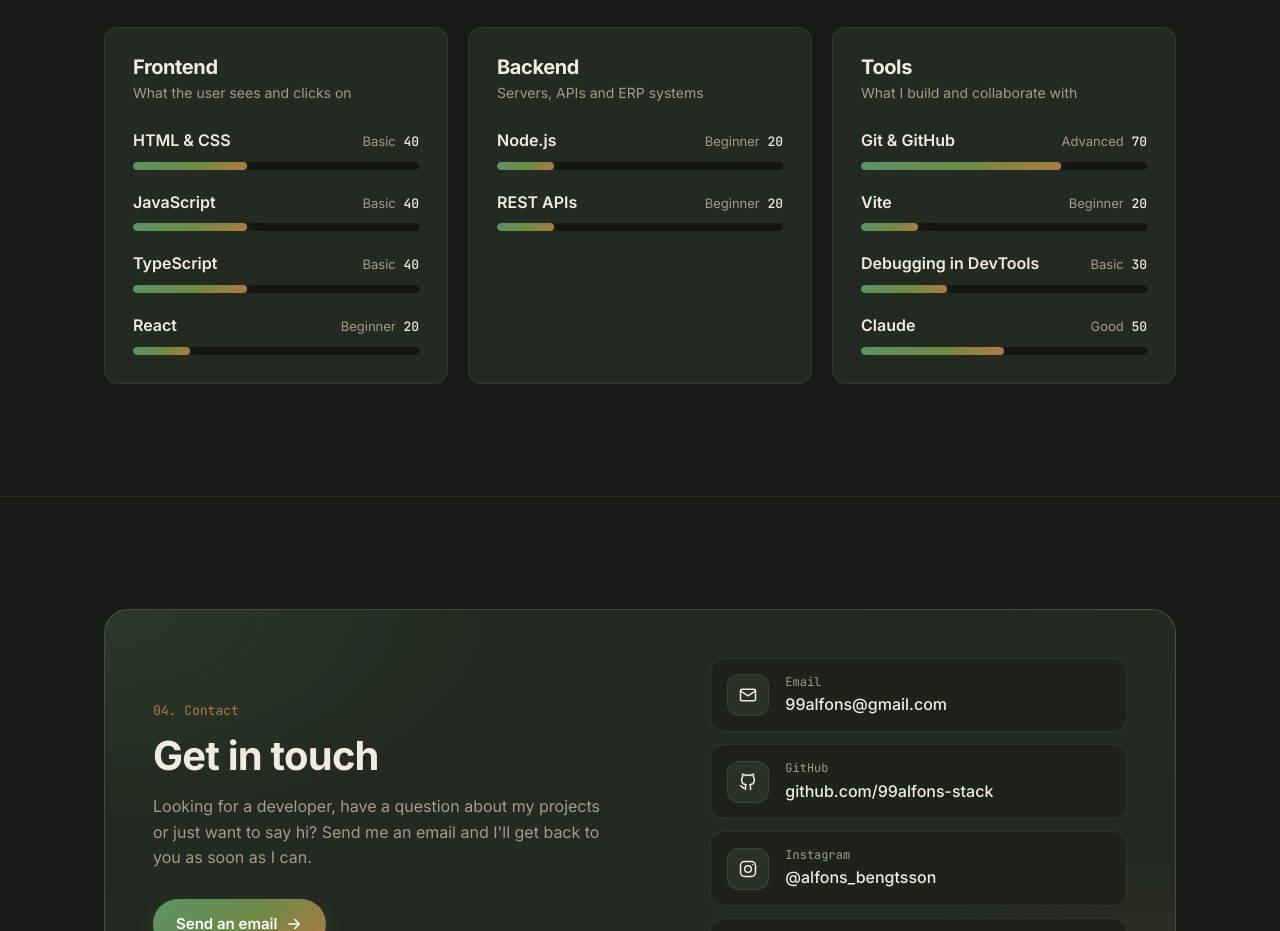
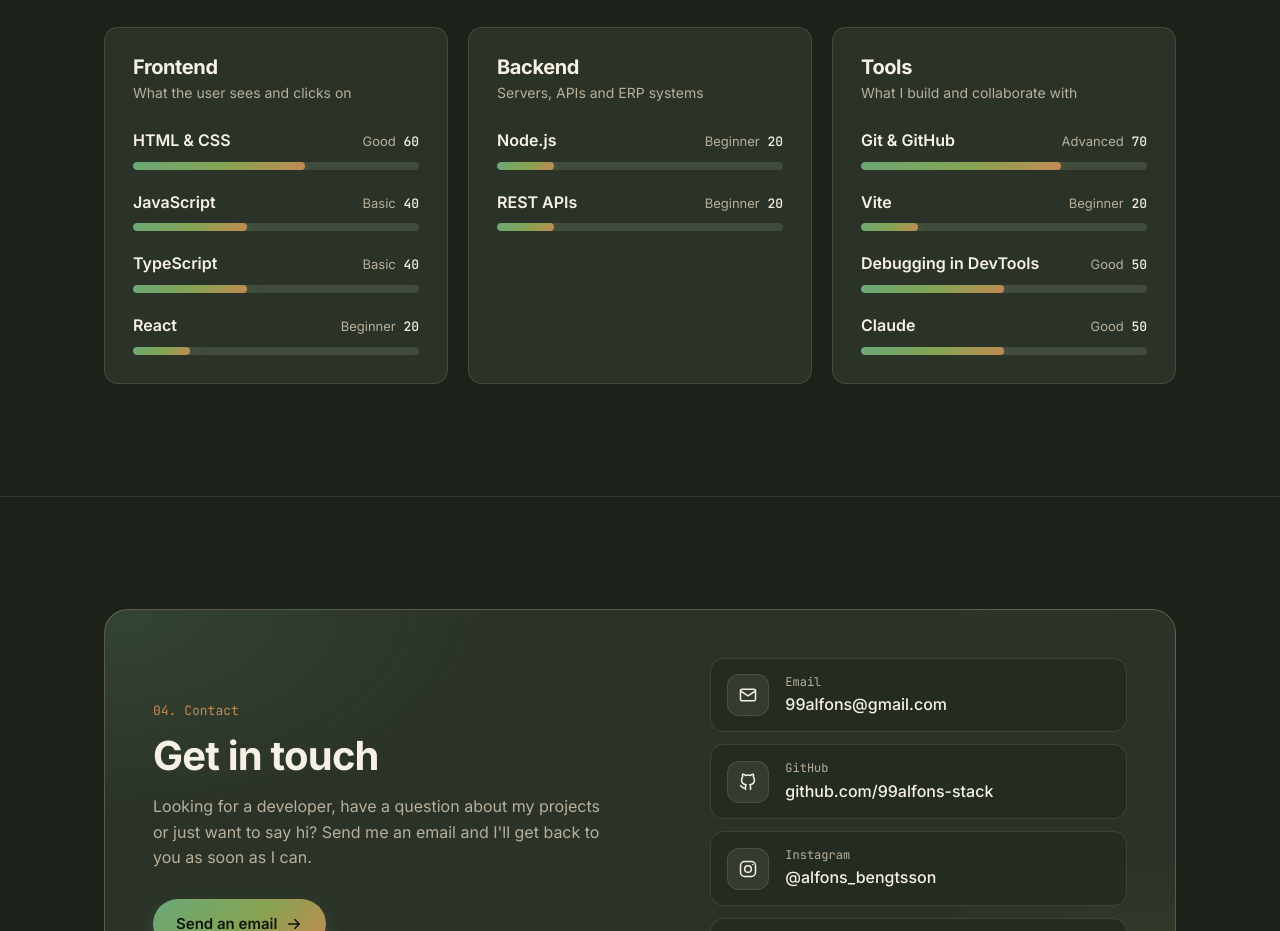
Before and after one commit to 99alfons-stack/MyPortfolio, a React (Vite) app: page / in a window 1280 px wide. Shown: the part 3940-4871 px from the top of the page. Built offline with nearby package versions, Linux system fonts and the light colour scheme.

Commit message:
skills ändringar

```diff
--- a/src/components/Skills.tsx
+++ b/src/components/Skills.tsx
@@ -19,7 +19,7 @@ const SKILL_GROUPS: SkillGroup[] = [
 		title: "Frontend",
 		description: "What the user sees and clicks on",
 		skills: [
-			{ name: "HTML & CSS", level: 40 },
+			{ name: "HTML & CSS", level: 60 },
 			{ name: "JavaScript", level: 40 },
 			{ name: "TypeScript", level: 40 },
 			{ name: "React", level: 20 },
@@ -39,7 +39,7 @@ const SKILL_GROUPS: SkillGroup[] = [
 		skills: [
 			{ name: "Git & GitHub", level: 70 },
 			{ name: "Vite", level: 20 },
-			{ name: "Debugging in DevTools", level: 30 },
+			{ name: "Debugging in DevTools", level: 50 },
 			{ name: "Claude", level: 50 },
 		],
 	},
--- a/src/styles/MusicButton.css
+++ b/src/styles/MusicButton.css
@@ -19,7 +19,7 @@
 	width: 48px;
 	height: 48px;
 	padding: 0;
-	color: #fff;
+	color: var(--on-accent); /* [Claude] var #fff */
 	background: var(--gradient);
 	border: none;
 	border-radius: 50%;
--- a/src/styles/Navbar.css
+++ b/src/styles/Navbar.css
@@ -45,7 +45,7 @@
 	height: 34px;
 	font-size: 16px;
 	font-weight: 800;
-	color: #fff;
+	color: var(--on-accent); /* [Claude] var #fff */
 	background: var(--gradient);
 	border-radius: 10px;
 	box-shadow: 0 6px 18px -6px color-mix(in srgb, var(--accent) 60%, transparent); /* [Claude] */
--- a/src/styles/index.css
+++ b/src/styles/index.css
@@ -10,35 +10,39 @@
 */
 :root {
 	/* ===== [Claude] START: mörk palett med naturfärger (skog, mossa, sand, valnöt) ===== */
+	/* [Claude] Version 4 (för mörk på mobil): bg #161b15, bg-elevated #1d231b, surface #232a21,
+	   surface-hover #2a3227, surface-sunken #12160f, border .1/.2, text #d6cfbd, text-muted #a49c88,
+	   heading #f1ecdf, accent #5a9467, accent-2 #b07a45, gradient-mitten #6f8a45, nav-bg rgba(22,27,21,..) */
 	/* [Claude] Version 3 (mörk khaki, ljust tema): bg #cfc6b2, bg-elevated #d8d0be, surface #e3ddcf,
 	   surface-hover #e8e3d7, surface-sunken #c2b8a2, border rgba(60,45,28,.16/.3), text #3a3328,
 	   text-muted #4f4738, heading #1a251d, accent #285c43, accent-2 #6b4422, gradient-mitten #4f7a42,
 	   nav-bg rgba(207,198,178,.85/.97), badge-bg #1f2d24, color-scheme: light */
-	--bg: #161b15; /* sidans bakgrund – djup skogsgrön, nästan svart */
-	--bg-elevated: #1d231b; /* menyer och paneler */
-	--surface: #232a21; /* kort – mossgrön */
-	--surface-hover: #2a3227;
-	--surface-sunken: #12160f; /* nedsänkta ytor: staplar, taggar, listrader */
-	--border: rgba(220, 205, 170, 0.1); /* sandfärgade kanter */
-	--border-strong: rgba(220, 205, 170, 0.2);
+	--bg: #1c2219; /* sidans bakgrund – mörk skogsgrön */
+	--bg-elevated: #242b21; /* menyer och paneler */
+	--surface: #2b3328; /* kort – mossgrön */
+	--surface-hover: #333c2f;
+	--surface-sunken: #414b3b; /* staplar, taggar, listrader – LJUSARE än korten så de syns i mörkt tema */
+	--border: rgba(220, 205, 170, 0.14); /* sandfärgade kanter */
+	--border-strong: rgba(220, 205, 170, 0.26);
 
-	--text: #d6cfbd; /* brödtext – ljus sand */
-	--text-muted: #a49c88; /* hjälptext – torrt gräs */
-	--heading: #f1ecdf; /* rubriker – krämvit */
+	--text: #e0d9c7; /* brödtext – ljus sand */
+	--text-muted: #b8b09b; /* hjälptext – torrt gräs */
+	--heading: #f6f1e4; /* rubriker – krämvit */
 
-	--accent: #5a9467; /* skogsgrön – ljusare så den syns mot mörk bakgrund */
-	--accent-2: #b07a45; /* valnöt/koppar */
-	--gradient: linear-gradient(135deg, var(--accent) 0%, #6f8a45 55%, var(--accent-2) 100%);
+	--accent: #6aa877; /* skogsgrön – ljusare så den syns mot mörk bakgrund */
+	--accent-2: #c48a52; /* valnöt/koppar */
+	--gradient: linear-gradient(135deg, var(--accent) 0%, #87a352 55%, var(--accent-2) 100%);
 
-	--nav-bg: rgba(22, 27, 21, 0.85); /* menyn när man scrollat */
-	--nav-bg-solid: rgba(22, 27, 21, 0.97); /* mobilmenyn */
+	--nav-bg: rgba(28, 34, 25, 0.85); /* menyn när man scrollat */
+	--nav-bg-solid: rgba(28, 34, 25, 0.97); /* mobilmenyn */
 	--shadow-soft: 0 1px 2px rgba(0, 0, 0, 0.25), 0 10px 30px -14px rgba(0, 0, 0, 0.6);
 
 	/* Den svävande kodbrickan i Hero – ännu mörkare än sidan så den sticker ut */
-	--badge-bg: #0e120d;
+	--badge-bg: #11150f;
 	--badge-text: #e9e4d8;
 	--code-key: #b9d8a8; /* salviagrön */
 	--code-string: #e8c79c; /* sand */
+	--on-accent: #10140e; /* text på grön/brun gradient – mörk, eftersom accenten är ljus nu */
 	/* ===== [Claude] SLUT ===== */
 
 	--radius: 14px;
@@ -142,7 +146,7 @@ section {
 }
 
 .btn-primary {
-	color: #fff;
+	color: var(--on-accent); /* [Claude] var #fff */
 	background: var(--gradient);
 	box-shadow: 0 8px 24px -8px color-mix(in srgb, var(--accent) 55%, transparent); /* [Claude] */
 }
```
